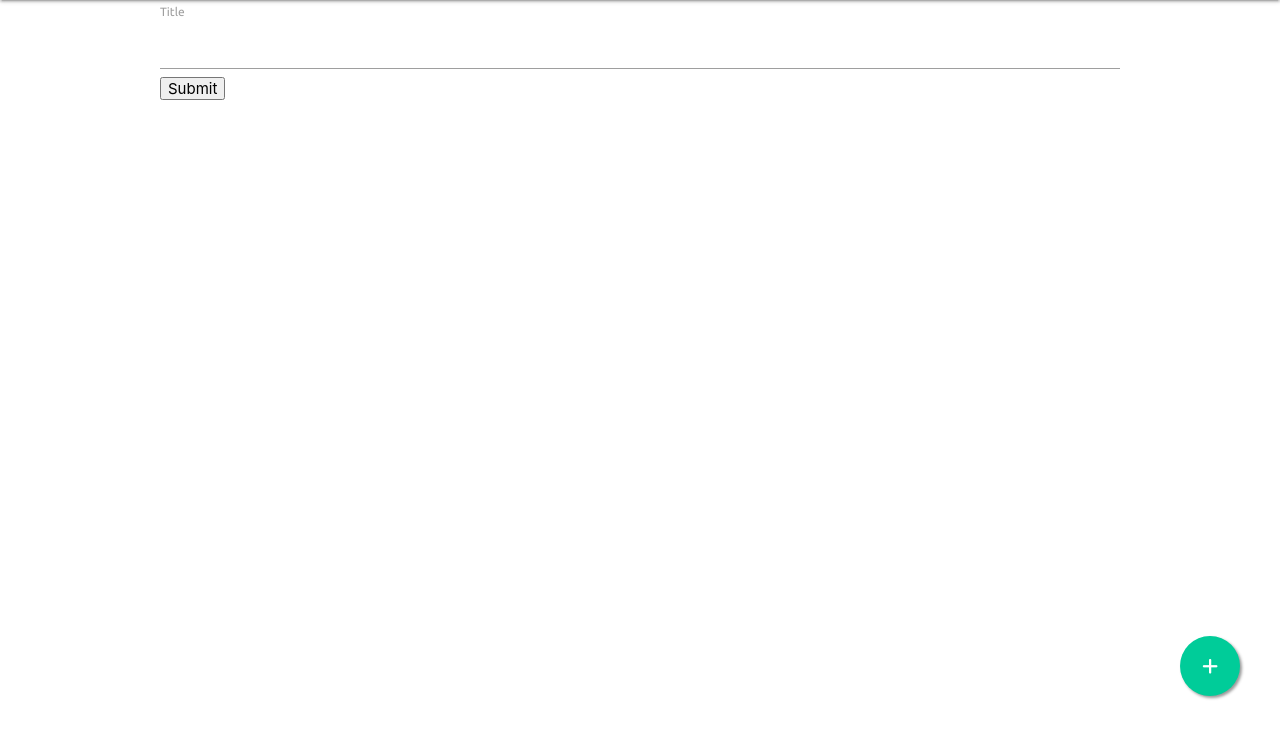
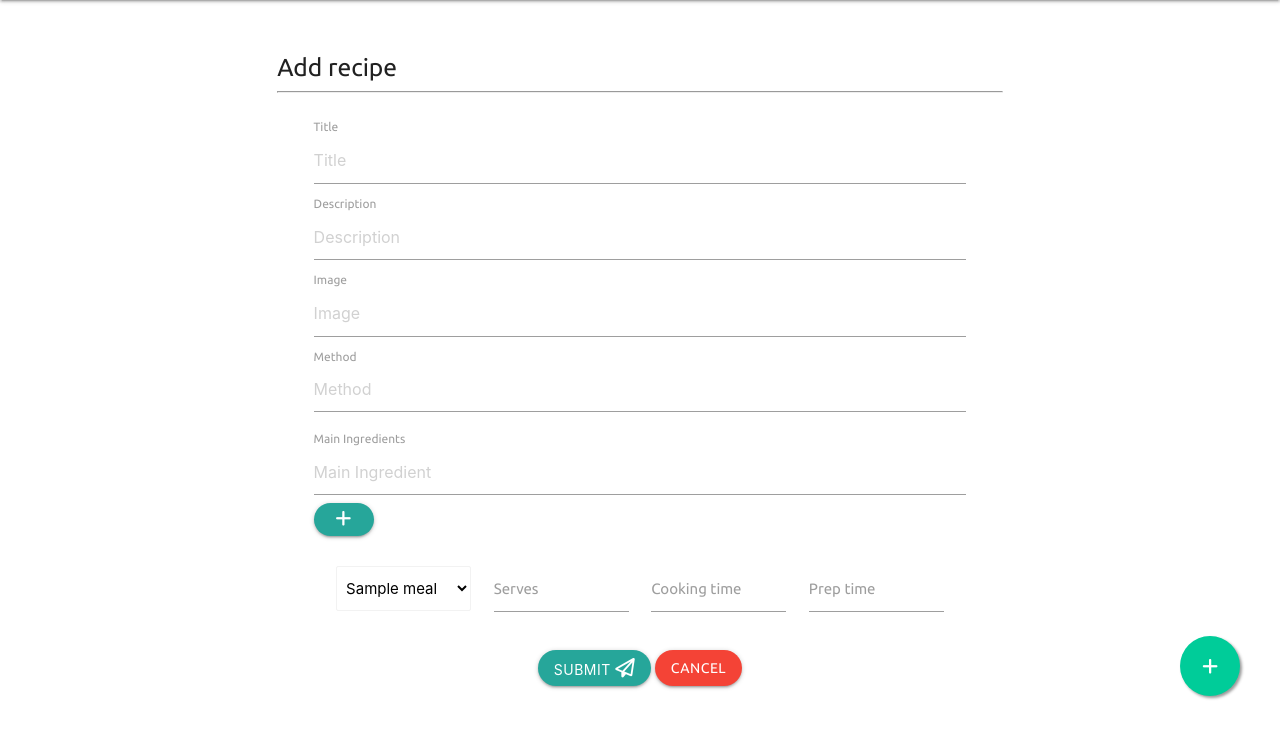
Before and after one commit to MaxSpanier/Recipe_Book, a Flask app: page /add_recipe in a window 1280 px wide. Shown: the part 64-800 px from the top of the page. Run offline with Flask 2, Linux system fonts and the light colour scheme; a database or web service that is not in the repository returns one stand-in record (values such as "Sample title"); some libraries are stand-ins or nearby versions.

Commit message:
Created the create form and made the db work

```diff
--- a/app/__init__.py
+++ b/app/__init__.py
@@ -6,7 +6,10 @@ app = Flask(__name__)
 app.config['SECRET_KEY'] = 'qrjIbgNNRr04lGUdYGoN3485zbff83749#fk'
 app.config['SQLALCHEMY_TRACK_MODIFICATIONS'] = False
 
-app.config["MONGO_URI"] = "mongodb+srv://Max:WWe914o8vM@cluster0.6qnlv.mongodb.net/<dbname>?retryWrites=true&w=majority"
+app.config["MONGO_URI"] = "mongodb+srv://Max:3TQ867b6PTRePxQV@flaskbook.vpq7p.mongodb.net/recipesDB?retryWrites=true&w=majority"
 mongo = PyMongo(app)
+db = mongo.db
+
+# mongodb+srv://Max:3TQ867b6PTRePxQV>@flaskbook.vpq7p.mongodb.net/recipesDB?retryWrites=true&w=majority
 
 from app import routes
--- a/app/forms.py
+++ b/app/forms.py
@@ -1,6 +1,2 @@
 from flask_wtf import FlaskForm
 from wtforms import StringField
-from wtforms.validators import DataRequired
-
-class RecipeForm(FlaskForm):
-    title = StringField('Title')
--- a/app/routes.py
+++ b/app/routes.py
@@ -1,23 +1,46 @@
 from flask import Flask, render_template, url_for, redirect, request
-from app import app, mongo
-from app.forms import RecipeForm
+from app import app, db
+from datetime import datetime
+
+
+# https://flask-recipe-book.s3.eu-central-1.amazonaws.com/{{ recipe.image }}.jpg
 
 @app.route("/", methods=['GET', 'POST'])
 def home():
-    return render_template("home.html")
+    entry = db.recipes.find_one({"title": "Brownies"})
+    return render_template("home.html", entry=entry)
 
 @app.route("/add_recipe", methods=['GET', 'POST'])
 def add_recipe():
-    return render_template("add_recipe.html")
+    return render_template("add_recipe.html", meals=db.meals.find())
 
-@app.route("/insert_recipe", methods=['POST'])
+@app.route("/insert_recipe", methods=['GET', 'POST'])
 def insert_recipe():
-    recipes = mongo.db.recipes
     recipe_title = request.form['title']
+    recipe_description = request.form['description']
+    recipe_method = request.form['method']
+    recipe_ingredients = request.form.getlist('ingredient')
+    recipe_meal = request.form.get('meal')
+    recipe_serves = request.form['serves']
+    recipe_cooking_time = request.form['cooking_time']
+    recipe_prep_time = request.form['prep_time']
+    recipe_image = request.form['image']
 
-    recipe_form= {
-        "title": recipe_title
+    now = datetime.now()
+    current_time = now.strftime("%d/%m/%Y %H:%M:%S")
+
+    recipe_form = {
+    "title": recipe_title,
+    "decription": recipe_description,
+    "method": recipe_method,
+    "ingredients": recipe_ingredients,
+    "meal": recipe_meal,
+    "serves": recipe_serves,
+    "cooking-time": recipe_cooking_time,
+    "prep-time": recipe_prep_time,
+    "image": recipe_image,
+    "last_modified": current_time
     }
 
-    recipes.insert_one(recipe_form)
+    db.recipes.insert_one(recipe_form)
     return redirect(url_for('home'))
--- a/app/static/css/style.css
+++ b/app/static/css/style.css
@@ -4,6 +4,18 @@ body {
     font-family: 'Ubuntu', sans-serif;
     margin: 0;
     padding: 0;
+}
+
+.bordered {
+    border: 2px solid black;
+}
+
+.danger {
+    color: red;
+}
+
+.container {
+    min-width: 85%;
 }
 
 .float{
@@ -50,3 +62,33 @@ form {
     margin: auto;
     width: 75%;
 }
+
+.add-recipe-form {
+    margin-top: 2.5rem;
+}
+
+.form-input-smaller {
+    width: 90%;
+    margin: 0 auto;
+}
+
+.remove_field {
+    display: inline-block;
+    width: 100px;
+    text-align: left;
+}
+
+.add_field_button {
+    width: 60px;
+}
+
+.fa-times-circle {
+    color: black;
+}
+
+.form_buttons {
+    margin-top: 10vh;
+}
+.btn {
+    border-radius: 25px;
+}
--- /dev/null
+++ b/app/static/js/script.js
@@ -0,0 +1,18 @@
+$(document).ready(function() {
+	var max_fields      = 15; //maximum input boxes allowed
+	var wrapper   		= $(".input_fields_wrap"); //Fields wrapper
+	var add_button      = $(".add_field_button"); //Add button ID
+
+	var x = 1; //initlal text box count
+	$(add_button).click(function(e){ //on add input button click
+		e.preventDefault();
+		if(x < max_fields){ //max input box allowed
+			x++; //text box increment
+            $(wrapper).append('<div><input style="float: left;" type="text" name="ingredient" style="width:80%;" placeholder="Extra Ingredients"/><a class="remove_field"><i class="fa fa-times-circle fa-2x"varia-hidden="true"></a></div>'); //add input box
+		}
+	});
+
+	$(wrapper).on("click",".remove_field", function(e){ //user click on remove text
+		e.preventDefault(); $(this).parent('div').remove(); x--;
+	})
+});
--- a/app/templates/add_recipe.html
+++ b/app/templates/add_recipe.html
@@ -2,10 +2,77 @@
 
 {% block content %}
 
-<form action="{{ url_for('insert_recipe') }}" method="POST">
-    <label>Title</label>
-    <input type="text" name="title">
-    <input type="submit" value="Submit">
-</form>
+<div class="container form-container">
+    <div class="row margin-bottom-5vh">
+        <form action="{{ url_for('insert_recipe') }}" method="POST" class="col s10 offset-s1 l8 offset-l2 add-recipe-form"> <!-- {{ url_for('insert_recipe') }} -->
+            <div class="row">
+
+                <h5>Add recipe</h5>
+                <hr style="margin-bottom: 1.5rem;">
+
+                <div class="form-input-smaller">
+
+                    <label for="title">Title</label>
+                    <input type="text" id="title" name="title" placeholder="Title">
+
+                    <label for="title">Description</label>
+                    <input type="text" id="description" name="description" placeholder="Description">
+
+                    <label for="image">Image</label>
+                    <input type="text" id="image" name="image" placeholder="Image">
+
+                    <label for="textarea1">Method</label>
+                    <textarea id="method" name="method" class="materialize-textarea" placeholder="Method"></textarea>
+
+                    <div class="ingredient_container">
+                        <label for="title">Main Ingredients</label>
+                        <input type="text" id="ingredient" name="ingredient" placeholder="Main Ingredient">
+
+                        <div class="input_fields_wrap">
+                            <a class="add_field_button btn waves-effect waves-light btn-small"><i class="fa fa-plus"></i></a>
+                        </div>
+
+                    </div>
+
+
+                    <div class="input-field col s12">
+                        <div class="col s6 l3 input-field" id="recipe_meal">
+                            <select class="form-control browser-default" id="meal" name="meal" required>
+                                {% for meal in meals %}
+                                <option value="{{meal.meal}}">{{meal.meal}}</option>
+                                {% endfor %}
+                            </select>
+                        </div>
+
+                        <div class="col s6 l3 input-field">
+                            <label for="serves">Serves</label>
+                            <input type="number" id="serves" name="serves">
+                        </div>
+                        <div class="col s6 l3 input-field">
+                            <label for="serves">Cooking time</label>
+                            <input type="number" id="cooking_time" name="cooking_time">
+                        </div>
+                        <div class="col s6 l3 input-field">
+                            <label for="serves">Prep time</label>
+                            <input type="number" id="prep_time" name="prep_time">
+                        </div>
+                    </div>
+
+                    <div class="form_buttons center-align">
+                        <button class="btn waves-effect waves-light hvr-icon-up" type="submit" name="">Submit
+                            <i class="fa fa-paper-plane-o hvr-icon"></i>
+                        </button>
+                        <a href="{{url_for('home')}}" class="btn waves-effect waves-light red">Cancel
+                        </a>
+                    </div>
+
+
+                </div>
+
+            </div>
+        </form>
+    </div>
+</div>
+</div>
 
 {% endblock %}
--- a/app/templates/base.html
+++ b/app/templates/base.html
@@ -7,9 +7,9 @@
     <meta name="author" content="MaxSpanier">
     <title>FlaskBook | The Recipe Book</title>
     <link href="https://fonts.googleapis.com/icon?family=Material+Icons" rel="stylesheet">
-    <link rel="stylesheet" href="{{url_for('static', filename='css/style.css')}}" type="text/css" />
     <!-- Compiled and minified Materialize CSS -->
     <link rel="stylesheet" href="https://cdnjs.cloudflare.com/ajax/libs/materialize/1.0.0/css/materialize.min.css">
+    <link rel="stylesheet" href="{{url_for('static', filename='css/style.css')}}" type="text/css" />
 
 
 </head>
@@ -36,7 +36,9 @@
 </a>
 
     <!-- Font awesome -->
-    <script src="https://use.fontawesome.com/d46ec8e634.js"></script>
+    <script src="https://use.fontawesome.com/97b2e21a77.js"></script>
+    <script src="https://ajax.googleapis.com/ajax/libs/jquery/2.1.1/jquery.min.js"></script>
+    <script src="{{ url_for('static', filename='js/script.js') }}"></script>
 
 </body>
 </html>
```
Also changed, not shown: app/templates/home.html (+12 -4 lines).
